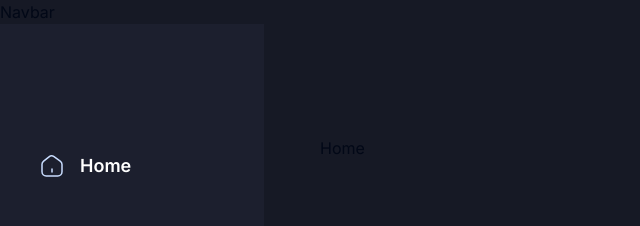
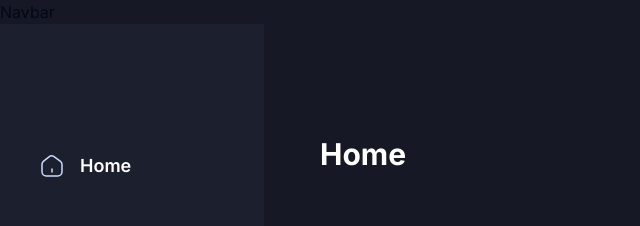
Before and after one commit to Desmondgoldsmith/zoom-clone-, a Next.js app: page / in a window 1280 px wide. Shown: the top 226 px of the page, without its empty margins (0-640 px from the left). Built offline with nearby package versions, Linux system fonts and the light colour scheme.

Commit message:
feat: working on the sidebar

```diff
--- a/app/(root)/(home)/page.tsx
+++ b/app/(root)/(home)/page.tsx
@@ -2,7 +2,9 @@
 
 const Home = () => {
   return (
-    <div>Home</div>
+    <section className = "flex size-full flex-col gap-10 text-white">
+      <h1 className = "text-3xl font-bold">Home</h1>
+    </section>
   )
 }
 
--- /dev/null
+++ b/app/(root)/personal-room/page.tsx
@@ -0,0 +1,11 @@
+import React from 'react'
+
+const PersonalRoom = () => {
+  return (
+    <div>
+        PersonalRoom
+    </div>
+  )
+}
+
+export default PersonalRoom
--- a/app/(root)/previous/page.tsx
+++ b/app/(root)/previous/page.tsx
@@ -0,0 +1,11 @@
+import React from 'react'
+
+const Previous = () => {
+  return (
+    <div>
+      Previous
+    </div>
+  )
+}
+
+export default Previous
--- /dev/null
+++ b/app/(root)/recordings/page.tsx
@@ -0,0 +1,11 @@
+import React from 'react'
+
+const Recordings = () => {
+  return (
+    <div>
+      Recordings
+    </div>
+  )
+}
+
+export default Recordings
```
